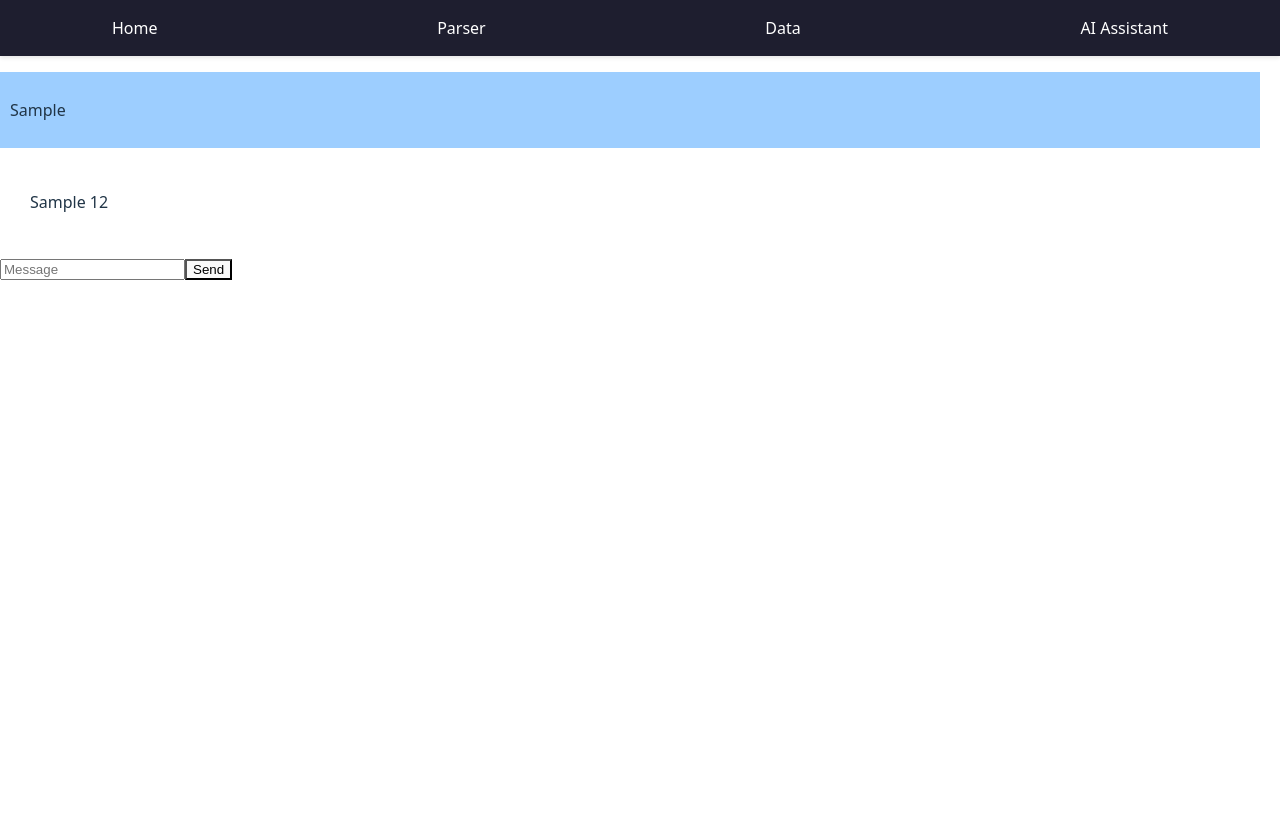
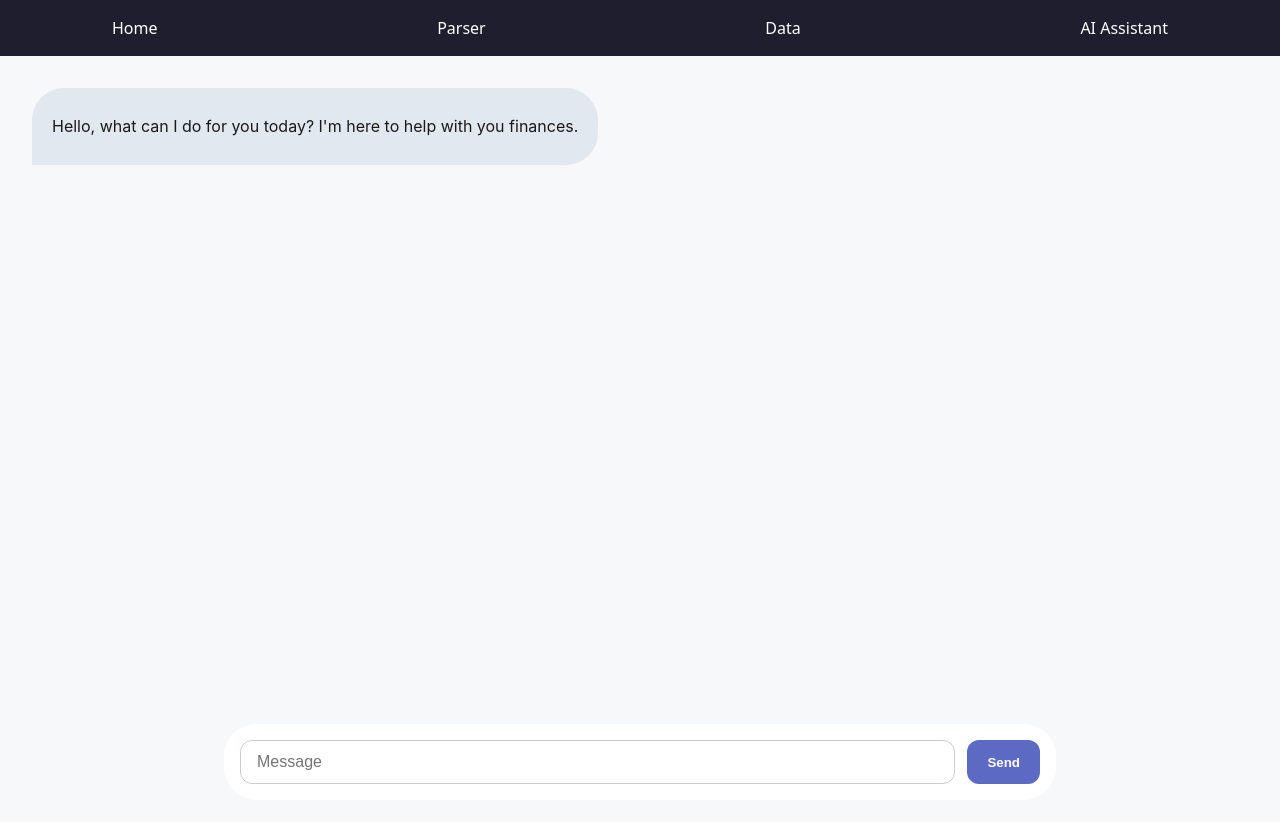
Before and after one commit to rohit2195-jpg/Veritas-AI_Accountant, a React (Vite) app in the folder frontend/: page /assistant in a window 1280 px wide. Shown: the top 822 px of the page. Before the commit the page ends 800 px from the top, so only its background shows below. Built offline with nearby package versions, Linux system fonts and the light colour scheme.

Commit message:
css on other pages

```diff
--- a/frontend/src/Assistant.css
+++ b/frontend/src/Assistant.css
@@ -1,11 +1,77 @@
-.message.assistant {
-    background: #9dceff;
-    padding: 10px;
-    margin-right: 20px;
+.stuff {
+    margin: 0 auto;
+    padding: 1rem 2rem;
+    font-family: 'Inter', sans-serif;
+    background-color: #f7f8fa;
+    min-height: 100vh;
+    display: flex;
+    flex-direction: column;
+    gap: 1rem;
+}
+
+.message {
+    padding: 0.9rem 1.25rem;
+    border-radius: 2rem;
+    max-width: 70%;
+    line-height: 1;
+    font-size: 1rem;
+    white-space: pre-wrap;
+    word-wrap: break-word;
 
 }
+
+/* User messages */
 .message.user {
-    background: #ffffff;
-    padding: 10px;
-    margin-left: 20px;
+    align-self: flex-end;
+    background-color: #5c6ac4;
+    color: white;
+    border-bottom-right-radius: 0;
+
 }
+
+/* Assistant messages */
+.message.assistant {
+    align-self: flex-start;
+    background-color: #e2e8f0;
+    color: #1a1a1a;
+    border-bottom-left-radius: 0;
+}
+
+/* Chat input form */
+.form {
+    position: fixed;
+    bottom: 0;
+    left: 0;
+    right: 0;
+    max-width: 50rem !important;
+    margin: auto;
+    display: flex;
+    padding: 1rem;
+    background: white;
+    gap: 0.75rem;
+    border-radius: 2rem;
+}
+
+.input {
+    flex-grow: 1;
+    padding: 0.75rem 1rem;
+    font-size: 1rem;
+    border-radius: 0.75rem;
+    border: 1px solid #ccc;
+    outline: none;
+}
+
+.submit {
+    background-color: #5c6ac4;
+    color: white;
+    border: none;
+    padding: 0.75rem 1.25rem;
+    border-radius: 0.75rem;
+    font-weight: 600;
+    cursor: pointer;
+    transition: background 0.2s ease;
+}
+
+.submit:hover {
+    background-color: #4e5bbd;
+}
--- a/frontend/src/Assistant.tsx
+++ b/frontend/src/Assistant.tsx
@@ -15,13 +15,10 @@ function Assistant() {
     const [messages, setMessages] = useState<Message[]>([
 
         {
-            message:"Sample",
+            message:"Hello, what can I do for you today? I'm here to help with you finances.",
             sender: "assistant",
         },
-        {
-            message:"Sample 12",
-            sender:"user"
-        }
+
     ]);
     const newMessage: React.FormEventHandler = async (event) => {
         event.preventDefault();
@@ -65,7 +62,7 @@ function Assistant() {
         }
     }
     return (
-        <div>
+        <div className={"stuff"}>
             {messages.map((message, index) => (
                 <p key={index} className={"message " + message.sender}>
                     <ReactMarkdown>{message.message}</ReactMarkdown>
@@ -73,12 +70,12 @@ function Assistant() {
             ))}
 
 
-            <form onSubmit={newMessage}>
+            <form onSubmit={newMessage} className={"form"}>
                 <input type="text" placeholder="Message"
-                       value = {newInput}
+                       value = {newInput} className={"input"}
                        onChange={(e) => setNewInput(e.currentTarget.value)}
                 />
-                <button type="submit">Send</button>
+                <button type="submit" className={"submit"}>Send</button>
             </form>
         </div>
     );
--- a/frontend/src/Data.tsx
+++ b/frontend/src/Data.tsx
@@ -8,6 +8,8 @@ interface Transaction {
     type: string;
     category: string;
 }
+import './css/Transaction.css';
+
 function Data() {
     const [categories, setCategories] = useState<Transaction[]>([]);
 
@@ -33,10 +35,9 @@ function Data() {
     }, []); // Empty dependency array = run once on mount
 
     return (
-        <div>
-            <h2>Transaction Data</h2>
-            <p>Below is your transaction data:</p>
-            <table cellPadding="8" style={{ borderCollapse: 'collapse', width: '100%' }}>
+        <div className={"container"}>
+            <h2>Transaction Data: </h2>
+            <table cellPadding="8" className="table">
                 <thead>
                 <tr>
                     <th>ID</th>
--- a/frontend/src/Home.tsx
+++ b/frontend/src/Home.tsx
@@ -204,16 +204,19 @@ function Home() {
                 <h2>This Month’s Report</h2>
                 <div className="report-row">
                     <span>Earnings:</span>
-                    <span className="report-value positive">${report.earning}</span>
+                    <span className="report-value positive">
+                      ${Math.round(report.earning ?? 0)}
+                    </span>
+
                 </div>
                 <div className="report-row">
                     <span>Spending:</span>
-                    <span className="report-value negative">${report.spending}</span>
+                    <span className="report-value negative">${Math.round(report.spending ?? 0)}</span>
                 </div>
                 <div className="report-row">
                     <span>Net:</span>
-                    <span className={`report-value ${report.net >= 0 ? 'positive' : 'negative'}`}>
-                      ${report.net}
+                    <span className={`report-value ${Math.round(report.net ?? 0) >= 0 ? 'positive' : 'negative'}`}>
+                      ${Math.round(report.net ?? 0)}
                     </span>
                 </div>
             </div>
--- a/frontend/src/Parser.tsx
+++ b/frontend/src/Parser.tsx
@@ -1,6 +1,7 @@
 import React, {useEffect, useState} from 'react';
 import Uploader from "./Components/Uploader.tsx";
 import axios from 'axios';
+import './css/Parser.css';
 
 
 // Define the shape of a category
@@ -97,9 +98,10 @@ const Parser: React.FC = () => {
     };
 
     return (
-        <div>
-            <h2>Parser Page</h2>
+        <div className="container">
+            <h2>1. Upload financial transaction history</h2>
             <Uploader file={file} setFile={setFile} />
+            <h2>2. Set your desired categories</h2>
             <button onClick={handleAddCategory}>Add Category</button>
 
 
@@ -130,8 +132,8 @@ const Parser: React.FC = () => {
 
             {status === "uploading" && <p>{progress}</p>}
             {status === "success" && <p>file uplaoded</p>}
-
-            {file && status !== "uploading" && <button onClick={handleUpload}>Upload</button>}
+            <h2>3. Upload!</h2>
+            {file && status !== "uploading" && <button className={"upload"} onClick={handleUpload}>Upload</button>}
         </div>
     );
 };
--- /dev/null
+++ b/frontend/src/css/Parser.css
@@ -0,0 +1,82 @@
+/* Container styling */
+.container {
+    max-width: 50rem;
+    margin: 3rem auto;
+    padding: 2rem;
+    background-color: #fdfdfd;
+    border-radius: 1rem;
+    box-shadow: 0 4px 16px rgba(0, 0, 0, 0.05);
+    font-family: 'Inter', sans-serif;
+    display: flex;
+    flex-direction: column;
+    gap: 2rem;
+}
+
+.container h2 {
+    font-size: 1.5rem;
+    color: #2e3a59;
+    margin-bottom: 0rem;
+}
+
+.container input[type="text"],
+.container textarea {
+    width: 100%;
+    padding: 0.75rem 1rem;
+    margin-top: 0.5rem;
+    margin-bottom: 1rem;
+    border: 1px solid #ccc;
+    border-radius: 0.75rem;
+    font-size: 1rem;
+    transition: border 0.2s ease;
+}
+
+
+
+/* Category block */
+.container > div:not(.uploader):not(:first-child):not(:last-child) {
+    background-color: #ffffff;
+    padding: 1rem;
+    border-radius: 0.75rem;
+    box-shadow: 0 2px 8px rgba(0, 0, 0, 0.04);
+}
+
+/* Buttons */
+.container button {
+    background-color: #5c6ac4;
+    color: white;
+    padding: 0.6rem 1.2rem;
+    border: none;
+    border-radius: 0.75rem;
+    font-size: 1rem;
+    cursor: pointer;
+    transition: background 0.2s ease;
+    margin-top: 0.5rem;
+}
+
+.container button:hover {
+    background-color: #4e5bbd;
+}
+
+/* Remove button specific */
+.container button:last-of-type {
+    background-color: #d9534f;
+}
+
+.container button:last-of-type:hover {
+    background-color: #c9302c;
+}
+
+/* Upload status text */
+.container p {
+    font-size: 1rem;
+    color: #333;
+}
+
+.container button.upload {
+    background-color: #7eac6c !important;
+    color: white;
+    border: none;
+    transition: background 0.2s ease;
+    border-radius: 0.75rem;
+    border-color: #5c6ac4;
+}
--- /dev/null
+++ b/frontend/src/css/Transaction.css
@@ -0,0 +1,33 @@
+.container {
+    width: 90%;
+    max-width: 1200px;
+    margin: 2rem auto;
+}
+
+.container h2 {
+    font-size: 1.5rem;
+    color: #2e3a59;
+    text-align: center;
+
+}
+
+.table {
+    width: 100%;
+    border-collapse: collapse;
+    border-radius: 0.75rem;
+    box-shadow: 0 4px 12px rgba(0, 0, 0, 0.05);
+    overflow: hidden;
+}
+
+.table th,
+.table td {
+    text-align: left;
+    padding: 0.75rem 1rem;
+    border-bottom: 1px solid #eee;
+}
+
+.table th {
+    background-color: #f4f6fa;
+    font-weight: 600;
+    color: #444;
+}
```
